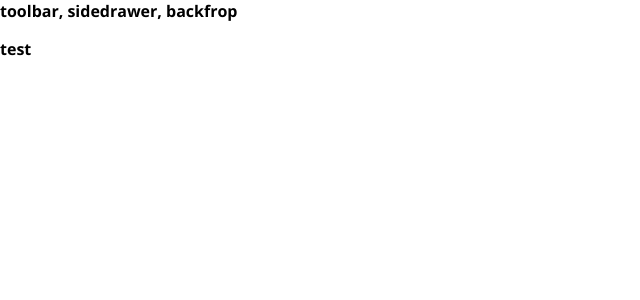
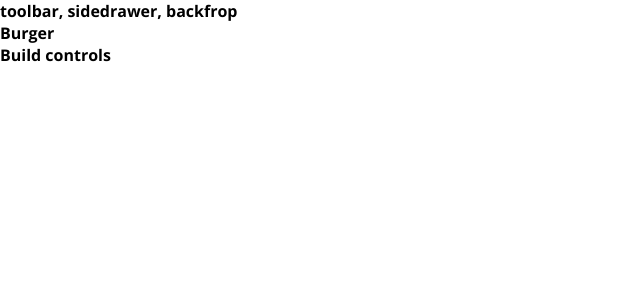
Before and after one commit to sasa-us/React-practice, a React (Create React App) app in the folder burger-builder-starting-setup/: page / in a window 1280 px wide. Shown: the top 300 px of the page, without its empty margins (0-640 px from the left). Built offline with nearby package versions, Linux system fonts and the light colour scheme.

Commit message:
add component Burgerbuilder

```diff
--- a/burger-builder-starting-setup/src/App.js
+++ b/burger-builder-starting-setup/src/App.js
@@ -1,6 +1,7 @@
 import React, { Component } from 'react';
 
 import Layout from './components/Layout/Layout';
+import BurgerBuilder from './containers/BurgerBuilder/BurgerBuilder';
 
 
 class App extends Component {
@@ -8,7 +9,7 @@
     return (
       <div>
         <Layout>
-          <p>test</p>
+            <BurgerBuilder />
         </Layout>
       </div>
     );
--- /dev/null
+++ b/burger-builder-starting-setup/src/components/Layout/Layout.css
@@ -0,0 +1,4 @@
+.Content {
+    margin-top: 16px;
+    color: red;
+}
--- a/burger-builder-starting-setup/src/components/Layout/Layout.js
+++ b/burger-builder-starting-setup/src/components/Layout/Layout.js
@@ -1,11 +1,11 @@
 import React from 'react';
 import Aux from '../../hoc/Aux';
-
+import classes from './Layout.css';
 
 const layout = (props) => (
     <Aux>
         <div> toolbar, sidedrawer, backfrop</div>
-        <main>
+        <main className={classes.Content}>
             {props.children}
         </main>
     </Aux>
--- /dev/null
+++ b/burger-builder-starting-setup/src/containers/BurgerBuilder/BurgerBuilder.js
@@ -0,0 +1,17 @@
+import React, { Component } from 'react';
+import Aux from '../../hoc/Aux';
+
+class BurgerBuilder extends Component {
+
+    render() {
+        return (
+            <Aux>
+                <div>Burger</div>
+                <div>Build controls</div>
+            </Aux>
+        );
+    }
+
+}//end class
+
+export default BurgerBuilder;
```
